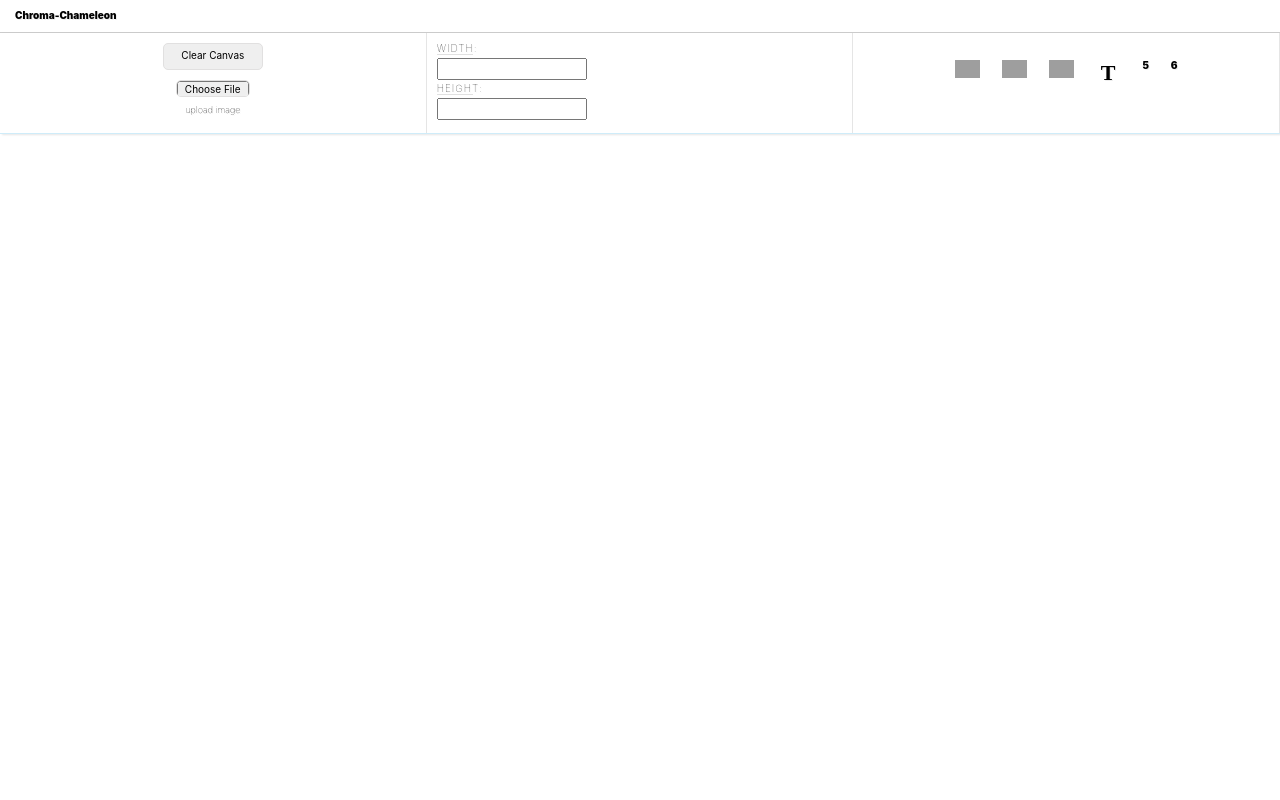
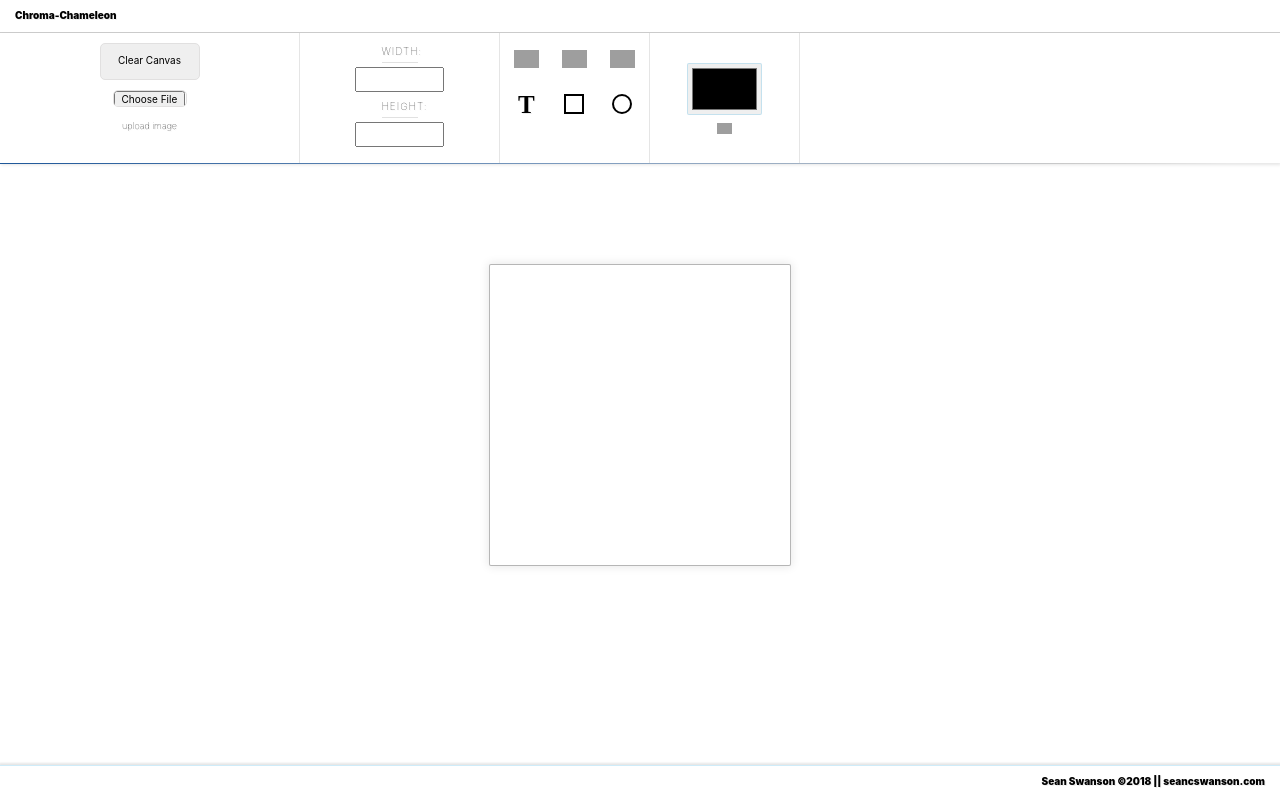
Before and after one commit to seancswanson/chroma-chameleon, a website: page index.html in a window 1280 px wide. Drawn offline with Linux system fonts and the light colour scheme; grey boxes are pictures that could not be loaded.

Commit message:
Added canvas, finished tools, added color picker

```diff
--- a/css/style.css
+++ b/css/style.css
@@ -10,6 +10,7 @@ html {
     font-size: 10px;
     color: black;
     text-shadow: 1px 1px 0 rgba(0, 0, 0, 0.07);
+    height: 100%;
   }
 
 *,
@@ -18,16 +19,18 @@ html {
 box-sizing: inherit;
 }
 
+
 a {
     color: inherit;
     text-decoration: none;
     cursor: pointer;
 }
 
-  /* Nav */
+/* Nav */
 
 nav {
     margin: 0;
+    background: white;
 }
 
 .navbar {
@@ -39,21 +42,23 @@ nav {
     padding-left: 15px;
 }
 
-/* Settings */
+/* Settings Grid */
 
 .div--container__settings {
     display: grid;
-    grid-template-columns: 1fr 1fr 1fr;
-    grid-template-rows: auto;
+    grid-template-columns: minmax(100px, 300px) minmax(100px, 200px) minmax(60px, 150px) minmax(60px, 150px);
+    grid-template-rows: 130px;
     width: 100vw;
-    border-bottom: 1px solid rgba(104, 194, 236, 0.315);
-    box-shadow: 2px 1px 2px rgba(0,0,0,.1);
+    /* border-bottom: 1px solid rgba(104, 194, 236, 0.315); */
+    box-shadow: 1px 2px 3px rgba(0,0,0,.1);
 }
 
-.div--container__settings div {
+.div--container__settings-child {
     display: grid;
     border-right: 1px solid rgba(0, 0, 0, 0.1);
 }
+
+/* Clear/Upload Canvas */
 
 .div--clear {
     padding: 10px 10px 0 10px;
@@ -62,7 +67,7 @@ nav {
 #p--settings__import {
     margin: 0 auto;
     position: relative;
-    top: -9px;
+    top: -13px;
     font-weight: 100;
     font-size: 9px;
 }
@@ -75,7 +80,6 @@ nav {
     border-radius: 5px;
     margin: 0 auto;
     transition: all .2s;
-
 }
 
 #input--settings__upload {
@@ -88,8 +92,9 @@ nav {
     transition: all .2s;
     border-radius: 5px;
     border: 1px solid rgb(225, 224, 224);
+}
 
-}
+/* Dimensions */
 
 .div--settings__dimensions {
     padding: 10px;
@@ -100,31 +105,48 @@ nav {
     letter-spacing: 1px;
     width: 36px;
     border-bottom: 1px solid rgba(0, 0, 0, 0.117);
-    margin: 0 0 3px 0;
+    margin: 3px auto;
     text-transform: uppercase;
 }
 
 .div--settings__dimensions input{
-    margin: 0 0 3px 0;
+    margin: 1px auto;
+    min-width: 50px;
+    max-width: 50%;
+    max-height: 25px;
+    padding: 3px 3px 3px 6px;
+    text-align: center;
+    font-family: monospace;
+    font-size: 13px;
     font-weight: 400;
-    letter-spacing: 2px;
-    width: 150px;
-    padding: 3px 3px 3px 6px;
+    letter-spacing: 1px;
+}
+
+/* Tools */
+
+#a--tools__font {
+    padding: 5px;
+    font-family: "Times New Roman";
+    font-size: 25px;
 }
 
 #ul--settings_tools {
     list-style: none;
-    padding: 0 !important;
-    margin: 20px auto 0 auto;
+    padding: 0 3px !important;
+    margin: 10px auto 0 auto;
 }
 
 #ul--settings_tools li {
     display: inline-block;
     cursor: pointer;
+    width: 40px;
     padding: 5px;
     margin: 0 3px;
     border: 2px solid rgba(0,0,0,0);
     transition: all .2s;
+    text-align: center;
+    vertical-align: top;
+    min-height: 41px;
 }
 
 #ul--settings_tools li:hover {
@@ -141,17 +163,114 @@ nav {
    border: 1px solid black;
 }
 
-.div--container__settings img {
+.img--settings__tools {
     max-width: 25px;
 }
 
-.div--container__settings li {
-    vertical-align: top;
-    min-height: 41px;
+.div--tools__square {
+    border: 2px solid black;
+    height: 20px;
+    width: 20px;
+    position: relative;
+    top: 3px;
+    margin: 0 auto;
 }
 
-#a--tools__font {
-    padding: 5px;
-    font-family: "Times New Roman";
-    font-size: 22px;
+.div--tools__circle {
+    border: 2px solid black;
+    border-radius: 100%;
+    height: 20px;
+    width: 20px;
+    position: relative;
+    top: 3px;
+    margin: 0 auto;
 }
+
+.gradient {
+    height: 1px;
+    background: -moz-linear-gradient(left, rgba(30,87,153,1) 0%, rgba(30,87,153,0.53) 45%, rgba(0,0,0,0.14) 83%, rgba(0,0,0,0) 96%); /* FF3.6-15 */
+    background: -webkit-linear-gradient(left, rgba(30,87,153,1) 0%,rgba(30,87,153,0.53) 45%,rgba(0,0,0,0.14) 83%,rgba(0,0,0,0) 96%); /* Chrome10-25,Safari5.1-6 */
+    background: linear-gradient(to right, rgba(30,87,153,1) 0%,rgba(30,87,153,0.53) 45%,rgba(0,0,0,0.14) 83%,rgba(0,0,0,0) 96%); /* W3C, IE10+, FF16+, Chrome26+, Opera12+, Safari7+ */
+    filter: progid:DXImageTransform.Microsoft.gradient( startColorstr='#1e5799', endColorstr='#00000000',GradientType=1 ); /* IE6-9 */
+}
+/* reverse: background: -moz-linear-gradient(left, rgba(0,0,0,0) 4%, rgba(0,0,0,0.14) 17%, rgba(30,87,153,0.53) 55%, rgba(30,87,153,1) 100%); /* FF3.6-15 */
+background: -webkit-linear-gradient(left, rgba(0,0,0,0) 4%,rgba(0,0,0,0.14) 17%,rgba(30,87,153,0.53) 55%,rgba(30,87,153,1) 100%); /* Chrome10-25,Safari5.1-6 */
+background: linear-gradient(to right, rgba(0,0,0,0) 4%,rgba(0,0,0,0.14) 17%,rgba(30,87,153,0.53) 55%,rgba(30,87,153,1) 100%); /* W3C, IE10+, FF16+, Chrome26+, Opera12+, Safari7+ */
+filter: progid:DXImageTransform.Microsoft.gradient( startColorstr='#00000000', endColorstr='#1e5799',GradientType=1 ); /* IE6-9 */ */
+
+/* Color */
+
+.div--settings__color {
+
+}
+
+.div--container__colorpicker {
+    text-align: center;
+    border: none !important;
+}
+
+#input--colorpicker {
+    margin-top: 30px;
+    width: 50%;
+    height: 75%;
+    border: 1px solid rgba(104, 194, 236, 0.315);
+    border-radius: 2px;
+}
+
+input[type="color" i] {
+    padding: 0 2px !important;
+}
+
+#img--palette {
+    max-width: 15px;
+    margin: 20px auto 0 auto;
+}
+
+/* Drawing Area/Canvas */
+
+.div--main__background{
+    margin: 0;
+    padding: 0;
+    width: 100vw;
+    text-align: center;
+}
+
+#main-canvas {
+    text-align: center;
+    border: 1px solid rgba(0, 0, 0, 0.288);
+    border-radius: 2px;
+    margin-top: 100px;
+    background: white;
+    box-shadow: 0 0 10px 1px rgba(0, 0, 0, 0.089)
+}
+
+/* Footer */
+
+.footer {
+    background: white;
+    margin: 0;
+    height: 35px;
+    width: 100vw;
+    position: absolute;
+    right: 0;
+    bottom: 0;
+    left: 0;
+    text-align: right;
+    padding: 0 15px 0 0;
+    border-top: 1px solid rgba(104, 194, 236, 0.315);
+    box-shadow: 1px 0px 2px 2px rgba(0,0,0,.1);
+}
+
+/* Media Queries */
+@media (max-width: 485px) {
+    .div--settings__tools {
+        overflow: scroll;
+    }
+    .div--container__settings {
+        grid-template-rows: 100px;
+    }
+    .div--container__colorpicker {
+        margin-top: -10px;
+
+    }
+}
--- a/index.html
+++ b/index.html
@@ -22,49 +22,73 @@
     </nav>
     <section id="settings">
         <div class="div--container__settings">
-            <div class="div--clear">
+            <div class="div--container__settings-child div--clear">
                 <input id="input--settings__clear" type="button" value="Clear Canvas" />
                 <input id="input--settings__upload" type="file" />
                 <p id="p--settings__import">upload image</p>
             </div>
-            <div class="div--settings__dimensions">
+            <div class="div--container__settings-child div--settings__dimensions">
                 <label for="width">Width:</label>
                 <input type="text" />
                 <label for="height">Height:</label>
                 <input type="text" />
             </div>
-            <div class="div--settings__tools">
+            <div class="div--container__settings-child div--settings__tools">
                 <ul id="ul--settings_tools">
                     <li>
                         <a>
-                            <img src="https://upload.wikimedia.org/wikipedia/commons/thumb/b/b5/Ic_brush_48px.svg/96px-Ic_brush_48px.svg.png">
+                            <img class="img--settings__tools" src="https://upload.wikimedia.org/wikipedia/commons/thumb/b/b5/Ic_brush_48px.svg/96px-Ic_brush_48px.svg.png"
+                                alt="paint brush">
                         </a>
                     </li>
                     <li>
                         <a>
-                            <img src="https://upload.wikimedia.org/wikipedia/commons/thumb/7/74/Eraser_-_The_Noun_Project.svg/1024px-Eraser_-_The_Noun_Project.svg.png"
-                                alt="">
+                            <img class="img--settings__tools" src="https://upload.wikimedia.org/wikipedia/commons/thumb/7/74/Eraser_-_The_Noun_Project.svg/1024px-Eraser_-_The_Noun_Project.svg.png"
+                                alt="eraser">
                         </a>
                         </a>
                     </li>
                     <li>
                         <a>
-                            <img src="https://upload.wikimedia.org/wikipedia/commons/thumb/3/3d/Toicon-icon-stone-fill.svg/64px-Toicon-icon-stone-fill.svg.png"
-                                alt="">
+                            <img class="img--settings__tools" src="https://upload.wikimedia.org/wikipedia/commons/thumb/3/3d/Toicon-icon-stone-fill.svg/64px-Toicon-icon-stone-fill.svg.png"
+                                alt="paint bucket">
                         </a>
                     </li>
                     <li>
                         <a id="a--tools__font">T</a>
                     </li>
                     <li>
-                        <a>5</a>
+                        <a>
+                            <div class="div--tools__square"></div>
+                        </a>
                     </li>
                     <li>
-                        <a>6</a>
+                        <a>
+                            <div class="div--tools__circle"></div>
+                        </a>
                     </li>
                 </ul>
             </div>
+            <div class="div--container__settings-child div--settings__color">
+                <div class="div--container__colorpicker">
+                    <input id="input--colorpicker" type="color">
+                </div>
+                <img id="img--palette" src="https://upload.wikimedia.org/wikipedia/commons/thumb/2/2f/Paint_palette_icon_from_the_Noun_Project.svg/200px-Paint_palette_icon_from_the_Noun_Project.svg.png"
+                    alt="palette">
+            </div>
+        </div>
+        <div class="gradient"></div>
     </section>
+    <main>
+        <div class="div--main__background">
+            <canvas id="main-canvas" width="300" height="300"></canvas>
+        </div>
+    </main>
+    <footer>
+        <div class="footer">
+            <p>Sean Swanson ©2018 || seancswanson.com </p>
+        </div>
+    </footer>
 </body>
 
 </html>
```
